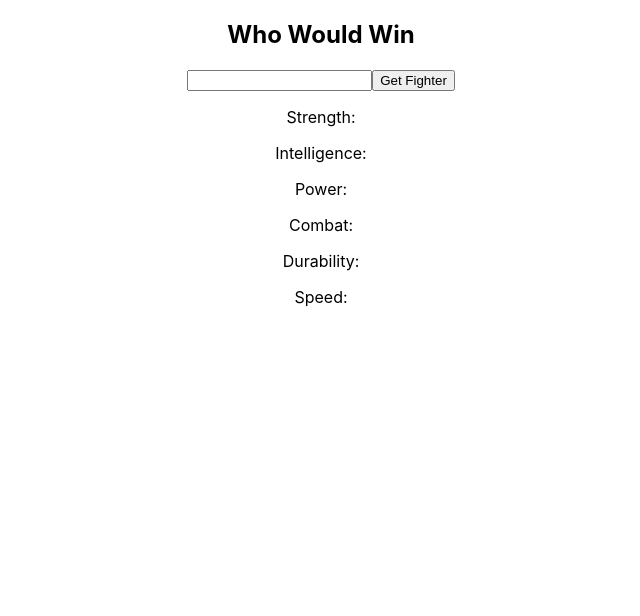
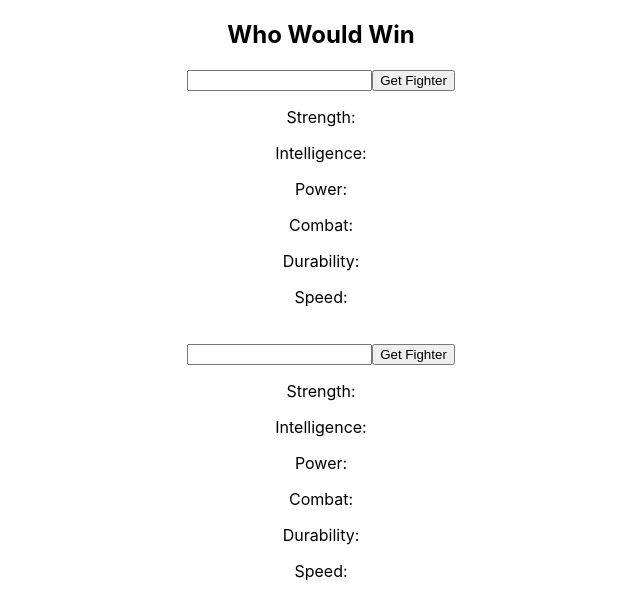
Before and after one commit to jaygriggsau/Project-WhoWouldWin, a React (Create React App) app: page / in a window 1280 px wide. Shown: the top 616 px of the page, without its empty margins (319-959 px from the left). Built offline with nearby package versions, Linux system fonts and the light colour scheme.

Commit message:
Project - Two Fighters on Screen

```diff
--- a/src/App.js
+++ b/src/App.js
@@ -1,6 +1,7 @@
 import './App.css';
 import Battle from './Battle';
-import GetFighter from './GetFighter';
+import GetFighterOne from './GetFighterOne';
+import GetFighterTwo from './GetFighterTwo';
 
 function App() {
   return (
@@ -8,8 +9,13 @@ function App() {
       <section>
         <h1>Who Would Win</h1>
       </section>
-      <Battle />
-      <GetFighter />
+      <section class="fighterBox">
+        <GetFighterOne />
+      </section>
+      <section class="fighterBox">
+        <GetFighterTwo />
+      </section>
+
     </div>
   );
 }
--- a/src/GetFighter.js
+++ b/src/GetFighterOne.js
@@ -16,7 +16,7 @@ const initialfighterData = {
   search: "hulk"
 }
 
-function GetFighter() {
+function GetFighterOne() {
   const [fighter, setFighter] = useState(initialfighterData)
 
   const searchInput = event => {
@@ -47,7 +47,7 @@ function GetFighter() {
 
       <input type="text" onChange={searchInput}/>
       <button onClick={fetchFighter}>Get Fighter</button>
-
+      {/* only show if defined */}
       <p>{fighter.name}</p>
       <p>Strength: {fighter.powerstats.strength}</p>
       <p>Intelligence: {fighter.powerstats.intelligence}</p>
@@ -66,4 +66,4 @@ function GetFighter() {
 
 }
 
-export default GetFighter
+export default GetFighterOne
--- /dev/null
+++ b/src/GetFighterTwo.js
@@ -0,0 +1,69 @@
+import { useState, useEffect } from 'react'
+
+const initialfighterData = {
+  name: undefined,
+  images: {
+    md: undefined,
+  },
+  powerstats:{
+    strength: undefined,
+    power: undefined,
+    combat: undefined,
+    durability: undefined,
+    intelligence: undefined,
+    speed: undefined
+  },
+  search: "hulk"
+}
+
+function GetFighterTwo() {
+  const [fighter, setFighter] = useState(initialfighterData)
+
+  const searchInput = event => {
+    const newContent = event.target.value
+    console.log(newContent)
+    fighter.search = newContent
+  }
+
+  const fetchFighter = () => {
+    console.log(fighter.search)
+
+    const url = `https://superhero-search.p.rapidapi.com/api/?hero=${fighter.search}`
+
+    const options = {
+      method: 'GET',
+      headers: {
+          'X-RapidAPI-Key': process.env.REACT_APP_HERO_API,
+          'X-RapidAPI-Host': 'superhero-search.p.rapidapi.com'
+      }
+    }
+    fetch(url, options)
+      .then(res => res.json())
+      .then(res => {setFighter(res)})
+  }
+
+  return (
+    <div className="BattlePage">
+
+      <input type="text" onChange={searchInput}/>
+      <button onClick={fetchFighter}>Get Fighter</button>
+      {/* only show if defined */}
+      <p>{fighter.name}</p>
+      <p>Strength: {fighter.powerstats.strength}</p>
+      <p>Intelligence: {fighter.powerstats.intelligence}</p>
+      <p>Power: {fighter.powerstats.power}</p>
+      <p>Combat: {fighter.powerstats.combat}</p>
+      <p>Durability: {fighter.powerstats.durability}</p>
+      <p>Speed: {fighter.powerstats.speed}</p>
+
+      <img src={fighter.images.md} alt="" />
+
+    </div>
+  )
+
+
+
+
+}
+
+export default GetFighterTwo
```
Also changed, not shown: 1 other file (tests, documents, lock files or other folders).
